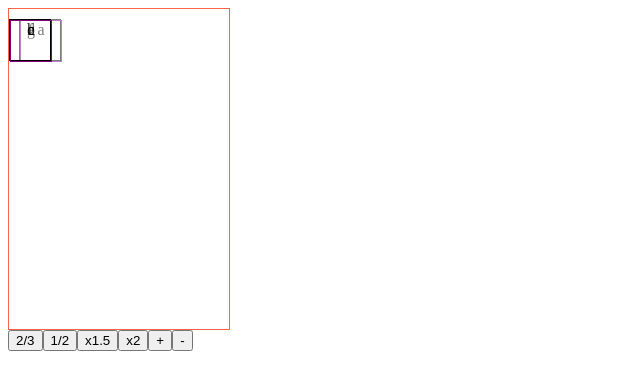
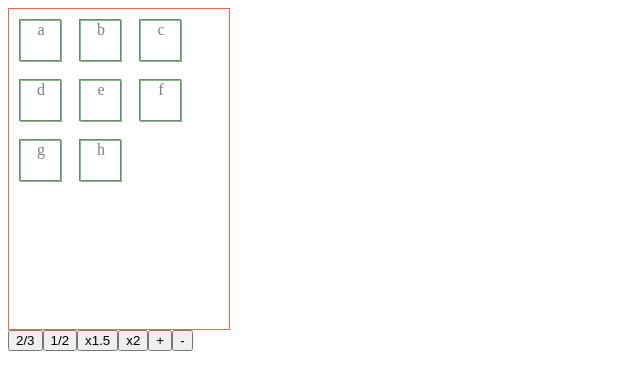
Before and after one commit to mikemajara/react-spring-animated-grid, a React (Create React App) app: page / in a window 1280 px wide. Shown: the top 390 px of the page, without its empty margins (0-640 px from the left). Built offline with nearby package versions, Linux system fonts and the light colour scheme.

Commit message:
fix for children's animated value

```diff
--- a/src/App.tsx
+++ b/src/App.tsx
@@ -41,21 +41,11 @@ export default function App() {
   const transitions = useTransition(
     elements,
     item => item.key,
-    // FIXME -- The problem here is we cannot use
-    // a state as parameter to define the transition
-    // we need a raw value
     {
       from: (el) => ({width: el.width[0]}),
       enter: (el) => ({width: el.width[0]}),
       update: (el) => ({width: el.width[0]}),
     }
-    // elements,
-    // el => el.key,
-    // {
-    //   from: ({width}) => ({width}),
-    //   enter: ({width}) => ({width}),
-    //   update: ({width}) => ({width})
-    // }
   )
 
   return (
@@ -76,7 +66,7 @@ export default function App() {
                 // arrives at the parent component.
                 width: transitions[idx].props.width,
                 height: 40,
-                border: "1px solid purple",
+                border: "1px solid green",
                 display: "flex",
                 justifyContent: "center"
               }}
--- a/src/GridComponent.tsx
+++ b/src/GridComponent.tsx
@@ -58,6 +58,11 @@ export default function GridComponent(props: any): ReactElement {
     })
 
     let gridItemsCalcs = children.map((item: ReactElement, i: number) => {
+      // console.log(`--- start log ---`)
+      // refMeasures.forEach((e: any, i: number) => {
+      //   console.log(`element ${children[i].key} width: ${e.width}`)
+      // })
+      // console.log(`---- end log ----`)
       return {
         ...item,
         top: positions.current[i].top,
--- a/src/helpers.ts
+++ b/src/helpers.ts
@@ -1,4 +1,5 @@
 import { Position } from "./main"
+import { AnimatedValue } from 'react-spring'
 import {
   defaultMarginRight,
   defaultMarginLeft,
@@ -33,7 +34,11 @@ export const calculateLayout = (
   const positions: Position[] = []
 
   elements.forEach((e, i) => {
-    const elementWidth = e.props.style.width
+    let elementWidth = e.props.style.width
+    // FIX - If the elements' values are AnimatedValues,
+    // we need to extract the actual width value from there.
+    if (typeof elementWidth === "object") {elementWidth = elementWidth.value}
+
     const necessarySpaceX = marginLeft + elementWidth + marginRight
     if (
       // FIXME -- There is a weird behavior because of bigger boxes than the
```
